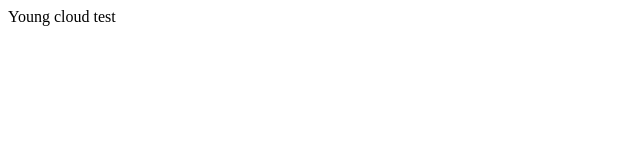
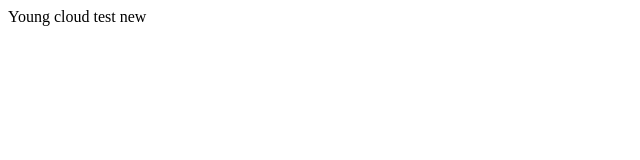
Before and after one commit to endlovu-jhbdvt/youngcloud, a plain HTML site: page index.html in a window 1280 px wide. Shown: the full height of the page, 0-640 px from the left. Drawn offline with Linux system fonts and the light colour scheme.

Commit message:
Commit made from VS Code Azure Static Web Apps

```diff
--- a/index.html
+++ b/index.html
@@ -1,4 +1,4 @@
 <html>
     <head></head>
-    <body>Young cloud test</body>
+    <body>Young cloud test new</body>
 </html>
```
